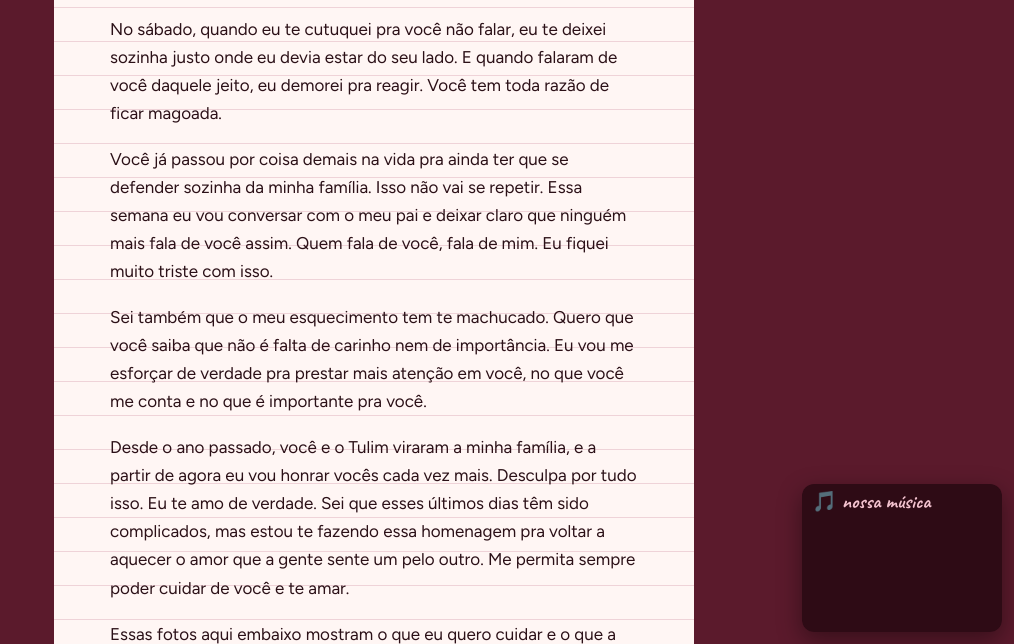
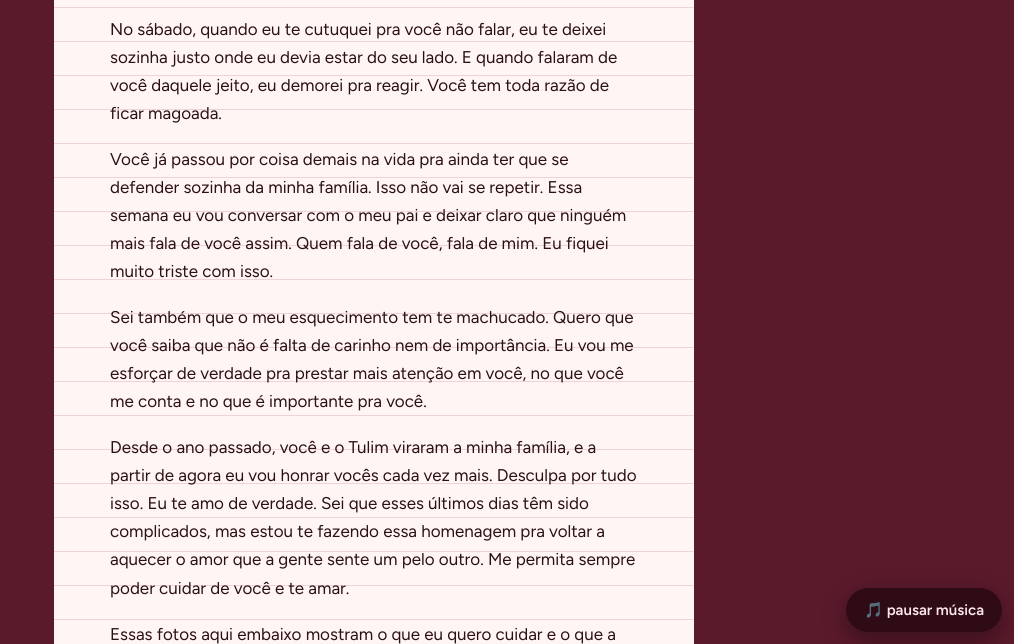
Before and after one commit to gustavooouchoa/pra-voce-amor, a plain HTML site: page index.html in a window 1280 px wide. Both pictures are taken after a click on the button "Abrir a carta". Shown: the part 662-1306 px from the top of the page, without its empty margins (266-1280 px from the left). Drawn offline with Linux system fonts and the light colour scheme.

Commit message:
Musica de fundo livre (Pixabay) no lugar do YouTube
Co-Authored-By: Claude Opus 5.5 <noreply@anthropic.com>
Claude-Session: https://claude.ai/code/session_01Mge12hThpNNn8D5m7QwW2F

```diff
--- a/index.html
+++ b/index.html
@@ -47,7 +47,7 @@ background-image:repeating-linear-gradient(transparent 0 33px,var(--line) 33px 3
 figure{margin:0;background:#fff;padding:9px 9px 6px;box-shadow:0 8px 18px rgba(60,10,25,.18);border-radius:2px}
 figure:nth-child(odd){transform:rotate(-1.6deg)}figure:nth-child(even){transform:rotate(1.4deg)}
 .vid{display:block;width:min(100%,360px);margin:0 auto 34px;border-radius:10px;box-shadow:0 10px 24px rgba(60,10,25,.25);background:#000;aspect-ratio:9/16}
-.musica{position:fixed;right:12px;bottom:12px;z-index:50;width:200px;background:rgba(43,10,20,.92);padding:6px 6px 8px;border-radius:12px;box-shadow:0 8px 24px rgba(0,0,0,.4)}.musica span{display:block;font:700 20px/1 Caveat,cursive;color:#f3c3cf;margin:2px 4px 6px}#yt,.musica iframe{display:block;width:188px;height:106px;border:0;border-radius:8px}
+.musica{position:fixed;right:12px;bottom:12px;z-index:50;display:none;min-height:44px;padding:0 18px;font:600 15px Figtree,sans-serif;background:rgba(43,10,20,.9);color:#fbe9ec;box-shadow:0 8px 24px rgba(0,0,0,.4)}.musica.on{display:block}
 .fim{padding-bottom:160px}
 figure img{display:block;width:100%;aspect-ratio:4/5;object-fit:cover;background:#eee}
 figcaption{font:600 22px/1.2 Caveat,cursive;color:#5b2a36;text-align:center;padding-top:6px}
@@ -72,7 +72,8 @@ figcaption{font:600 22px/1.2 Caveat,cursive;color:#5b2a36;text-align:center;padd
   </div>
 </section>
 
-<div class="musica" id="mus"><span>🎵 nossa música</span><div id="yt"></div></div>
+<audio id="som" src="audio/musica.mp3" loop preload="auto"></audio>
+<button class="musica" id="mus" type="button" aria-label="Pausar a música">🎵 pausar música</button>
 <main id="carta">
   <article class="papel">
     <h2>Amor,</h2>
@@ -90,7 +91,7 @@ figcaption{font:600 22px/1.2 Caveat,cursive;color:#5b2a36;text-align:center;padd
     <video class="vid" src="video/nos.mp4" poster="img/f12.jpg" autoplay muted loop playsinline controls preload="metadata"></video>
     <div class="grid" id="grid"></div>
   </section>
-  <div class="fim"><p>Ainda tem muita foto pra tirar.</p><small>com amor, pra Carol</small></div>
+  <div class="fim"><p>Ainda tem muita foto pra tirar.</p><small>com amor, pra Carol</small><small style="font-size:12px;opacity:.7">música: Romantic Pop 1, de wendrali (Pixabay)</small></div>
 </main>
 
 <script>
@@ -102,11 +103,12 @@ figcaption{font:600 22px/1.2 Caveat,cursive;color:#5b2a36;text-align:center;padd
   ];
   document.getElementById('grid').innerHTML=fotos.map(([f,d])=>`<figure><img src="img/${f}.jpg" alt="Foto nossa: ${d}" loading="lazy"><figcaption>${d}</figcaption></figure>`).join('');
   const btn=document.getElementById('abrir'),env=document.getElementById('env'),carta=document.getElementById('carta');
-  const INICIO=64;
-  window.onYouTubeIframeAPIReady=()=>{window.__yt=new YT.Player('yt',{videoId:'G6Kspj3OO0s',playerVars:{start:INICIO,playsinline:1,rel:0,modestbranding:1}});};
-  const s=document.createElement('script');s.src='https://www.youtube.com/iframe_api';document.head.appendChild(s);
+  const som=document.getElementById('som'),mus=document.getElementById('mus');som.volume=0.7;
+  const rotulo=()=>{mus.textContent=som.paused?'🎵 tocar música':'🎵 pausar música';};
+  mus.addEventListener('click',()=>{som.paused?som.play().catch(()=>{}):som.pause();});
+  som.addEventListener('play',rotulo);som.addEventListener('pause',rotulo);
   btn.addEventListener('click',()=>{
-    try{window.__yt.seekTo(INICIO,true);window.__yt.playVideo();}catch(e){}
+    som.play().catch(()=>{});mus.classList.add('on');rotulo();
     env.classList.add('open');btn.disabled=true;
     const reduz=matchMedia('(prefers-reduced-motion: reduce)').matches;
     setTimeout(()=>{carta.classList.add('show');document.getElementById('capa').style.minHeight='auto';carta.scrollIntoView({behavior:reduz?'auto':'smooth'});},reduz?0:750);
```
Also changed, not shown: 1 other file.
